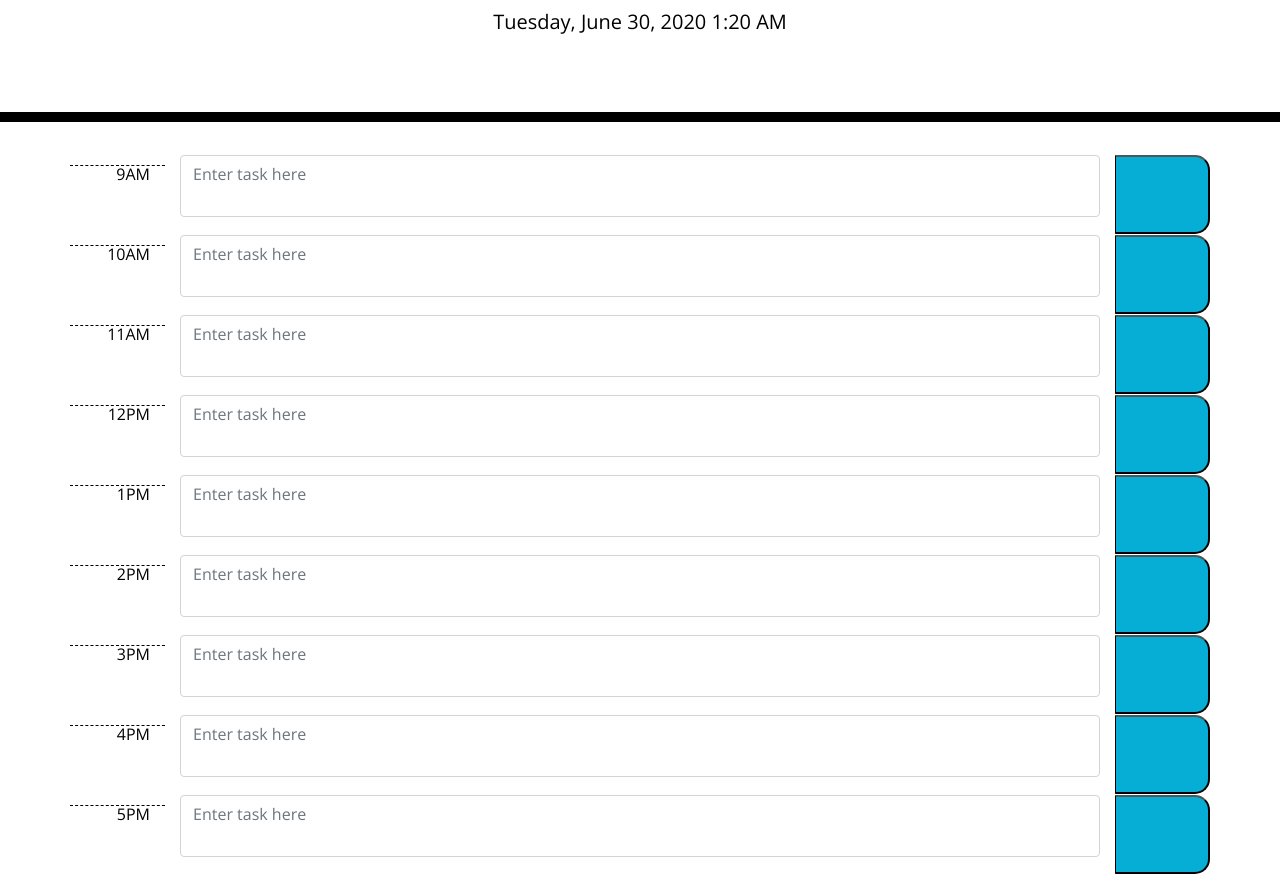
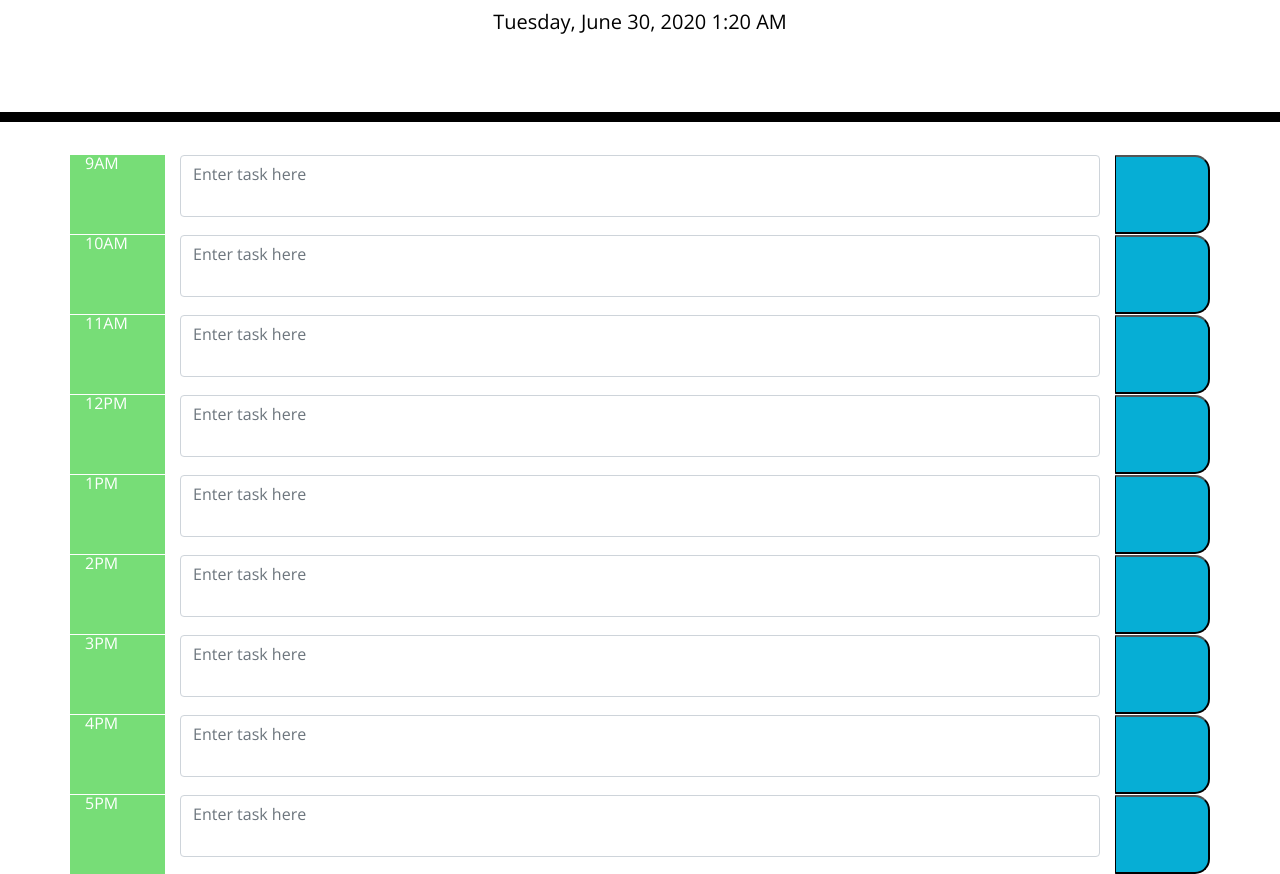
Before and after one commit to kwedwick/weekday-scheduler, a plain HTML site: page index.html in a window 1280 px wide. Shown: the part 182-1056 px from the top of the page. Drawn offline with nearby package versions, Linux system fonts and the light colour scheme; a web font is replaced by a local one.

Commit message:
time change with hour completed!

```diff
--- a/assets/javascript.js
+++ b/assets/javascript.js
@@ -1,20 +1,20 @@
-
 
 var tasks = [];
 
-
+// stores the current time to the webpage
 function displayDateTime() {
     var todayDate = moment().format('LLLL');
     $('#currentDay').html(todayDate);
     setTimeout(displayDateTime, 1000);
 };
 
+//onclick save button
 $(".saveBtn").on("click", function() {
-    var saveTaskId =$(this).attr("data-hour");
-    var taskValue = $("#"+saveTaskId).val().trim();
-    var taskObject = {
-        key: saveTaskId,
-        value: taskValue
+    var saveTaskId =$(this).attr("data-hour"); // this is linking the button to the textarea via id and data-hour
+    var taskValue = $("#"+saveTaskId).val().trim(); // value is the task text content
+    var taskObject = { // creating the object to store into the array
+        key: saveTaskId, // "id"
+        value: taskValue // "textarea content"
     };
 
     var keyExists = false;
@@ -26,19 +26,37 @@ $(".saveBtn").on("click", function() {
         keyExists = true;
     }
    })
-
+   // if the key does exist
    if(!keyExists) {
-       tasks.push(taskObject);
+       tasks.push(taskObject); // pushing the objects into the array
    }
-
     storeTasks();
 });
 
+// so we can check the hour and change the color of the time table
+function hourChecker() {
+    // get the current time
+    var currentHour = moment().hours();
 
+    $(".hour").each(function() {
+        var blockHour = parseInt($(this).attr("id").split("-")[1]);
 
+        if (blockHour < currentHour) {
+            $(this).addClass("past");
+        } else if (blockHour === currentHour) {
+            $(this).removeClass("past");
+            $(this).addClass("present");
+        } else {
+            $(this).removeClass("past");
+            $(this).removeClass("present");
+            $(this).addClass("future");
+        };
+    });
+};
 
+hourChecker();
 
-
+//loads the tasks to the webpage
 var loadTasks = function () {
     tasks = JSON.parse(localStorage.getItem("tasks"));
 
@@ -46,37 +64,23 @@ var loadTasks = function () {
     if (!tasks) {
       tasks = [];
     }
-
+    //shows the tasks array in console
     console.log(tasks);
-
-    // for (let index = 0; index < tasks.length; index++) {
-
-    //     var keyId = tasks[index].key;
-    //     var valueText = tasks[index]
-
-    // }
-
+    //looping all the tasks and then pushing them to the text
     tasks.forEach((task) => {
         var keyId = task.key;
         var valueText = task.value;
 
         $("#"+keyId).val(valueText);
     })
-
-    // loop over object properties
-    // $.each(tasks, function (key, value) {
-    //   // then loop over sub-array
-    //   arr.forEach(function (task) {
-    //     createTask(task.text, task.date, list);
-    //   });
-    // });
 };
 
-
+//puts the task variable into webpage storage
 var storeTasks = function () {
     localStorage.setItem("tasks", JSON.stringify(tasks));
 };
 
+//calls tasks upon page load
 $(document).ready(function () {
     displayDateTime();
     loadTasks();
--- a/assets/style.css
+++ b/assets/style.css
@@ -35,7 +35,7 @@ textarea {
   border-top: 1px solid white;;
 }
 
-.hour {
+.hour-block {
   background-color: #ffffff;
   color: #000000;
   border-top: 1px dashed #000000;
--- a/index.html
+++ b/index.html
@@ -31,63 +31,63 @@
     </header>
     <div class="container">
       <div class="row">
-        <div class="col-1 hour">9AM</div>
+        <div class="col-1 hour" id="time-9">9AM</div>
         <div class="col-10 form-group shadow-textarea">
           <textarea class="form-control z-depth-1" id="text-nine" rows="auto" placeholder="Enter task here"></textarea>
         </div>
         <button data-hour="text-nine" class="col-1 saveBtn"><span class="oi oi-circle-check mx-auto mt-4"></span></button>
       </div>
       <div class="row ">
-        <div class="col-1 hour">10AM</div>
+        <div class="col-1 hour" id="time-10">10AM</div>
         <div class="col-10 form-group shadow-textarea">
           <textarea class="form-control z-depth-1" id="text-ten" rows="auto" placeholder="Enter task here"></textarea>
         </div>
         <button data-hour="text-ten" class="col-1 saveBtn"><span class="oi oi-circle-check mx-auto mt-4"></span></button>
       </div>
       <div class="row" id="eleven">
-        <div class="col-1 hour">11AM</div>
+        <div class="col-1 hour" id="time-11">11AM</div>
         <div class="col-10 form-group shadow-textarea">
           <textarea class="form-control z-depth-1" id="text-eleven" rows="auto" placeholder="Enter task here"></textarea>
         </div>
         <button data-hour="text-eleven" class="col-1 saveBtn"><span class="oi oi-circle-check mx-auto mt-4"></span></button>
       </div>
       <div class="row" id="twelve">
-        <div class="col-1 hour">12PM</div>
+        <div class="col-1 hour" id="time-12">12PM</div>
         <div class="col-10 form-group shadow-textarea">
           <textarea class="form-control z-depth-1" id="text-twelve" rows="auto" placeholder="Enter task here"></textarea>
         </div>
         <button data-hour="text-twelve" class="col-1 saveBtn"><span class="oi oi-circle-check mx-auto mt-4"></span></button>
       </div>
       <div class="row">
-        <div class="col-1 hour">1PM</div>
+        <div class="col-1 hour" id="time-13" >1PM</div>
         <div class="col-10 form-group shadow-textarea">
           <textarea class="form-control z-depth-1" id="text-one" rows="auto" placeholder="Enter task here"></textarea>
         </div>
         <button data-hour="text-one" class="col-1 saveBtn"><span class="oi oi-circle-check mx-auto mt-4"></span></button>
       </div>
       <div class="row">
-        <div class="col-1 hour">2PM</div>
+        <div class="col-1 hour" id="time-14">2PM</div>
         <div class="col-10 form-group shadow-textarea">
           <textarea class="form-control z-depth-1" id="text-two" rows="auto" placeholder="Enter task here"></textarea>
         </div>
         <button data-hour="text-two" class="col-1 saveBtn"><span class="oi oi-circle-check mx-auto mt-4"></span></button>
       </div>
       <div class="row">
-        <div class="col-1 hour">3PM</div>
+        <div class="col-1 hour" id="time-15">3PM</div>
         <div class="col-10 form-group shadow-textarea">
           <textarea class="form-control z-depth-1" id="text-three" rows="auto" placeholder="Enter task here"></textarea>
         </div>
         <button data-hour="text-three" class="col-1 saveBtn"><span class="oi oi-circle-check mx-auto mt-4"></span></button>
       </div>
       <div class="row">
-        <div class="col-1 hour">4PM</div>
+        <div class="col-1 hour" id="time-16">4PM</div>
         <div class="col-10 form-group shadow-textarea">
           <textarea class="form-control z-depth-1" id="text-four" rows="auto" placeholder="Enter task here"></textarea>
         </div>
         <button data-hour="text-four" class="col-1 saveBtn"><span class="oi oi-circle-check mx-auto mt-4"></span></button>
       </div>
       <div class="row">
-        <div class="col-1 hour">5PM</div>
+        <div class="col-1 hour" id="time-17">5PM</div>
         <div class="col-10 form-group shadow-textarea">
           <textarea class="form-control z-depth-1" id="text-five" rows="auto" placeholder="Enter task here"></textarea>
         </div>
```
Also changed, not shown: assets/final-screenshot.jpg (added), 1 other file.
